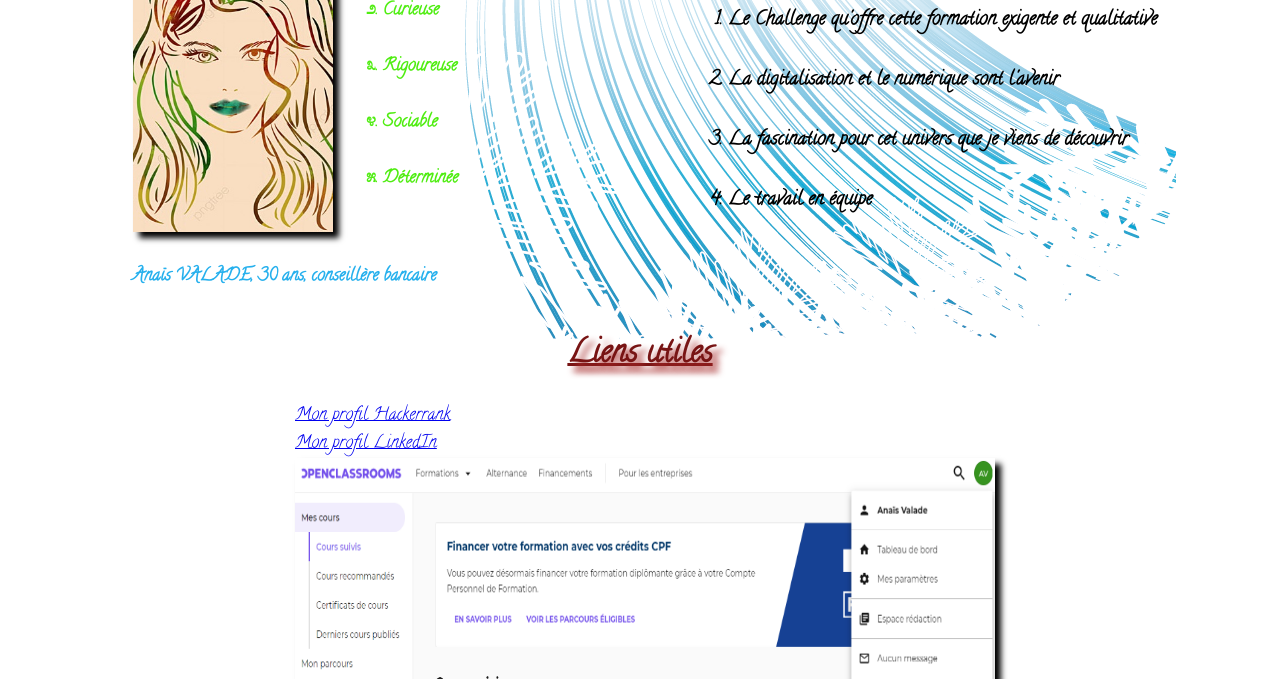
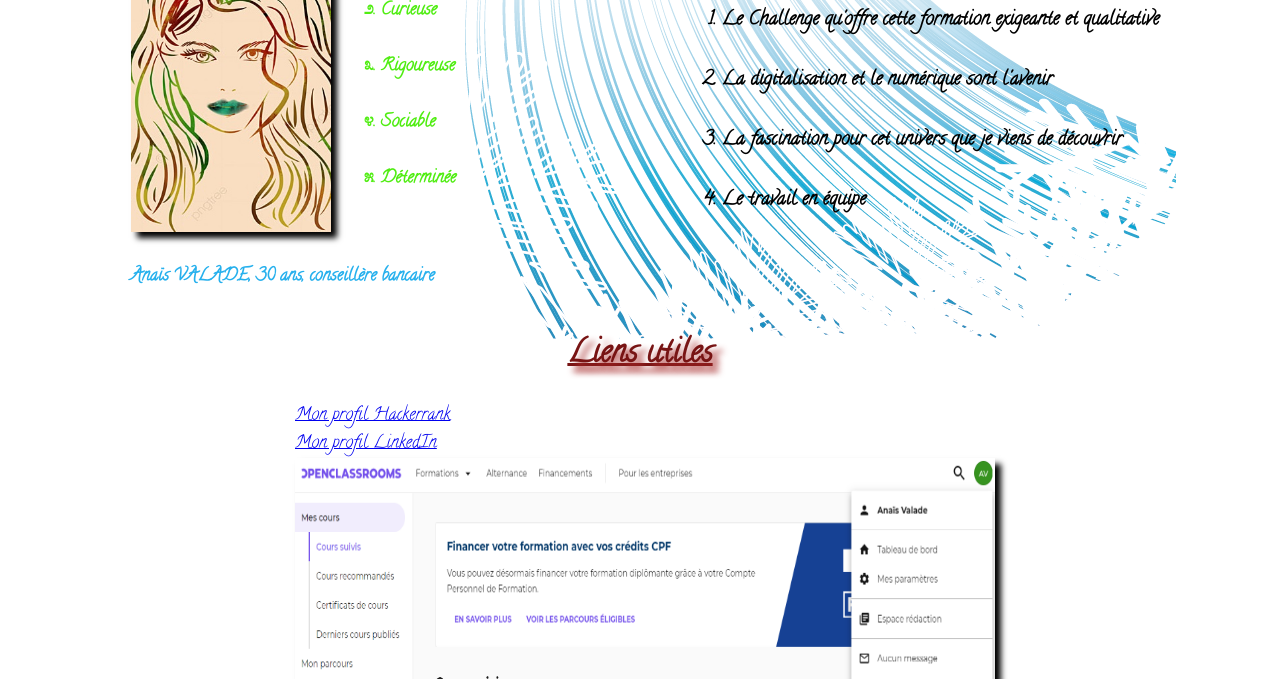
Before and after one commit to Izera33/carte_de_visite, a plain HTML site: page index.html in a window 1280 px wide. Shown: the part 421-1100 px from the top of the page. Drawn offline with Linux system fonts and the light colour scheme; files whose address does not match are found by name.

Commit message:
Update index.html

```diff
--- a/index.html
+++ b/index.html
@@ -37,7 +37,7 @@
 				<h1>Pourquoi intégrer Simplon ?</h1>
 
 						<ol class="raisons">
-							<li>Le Challenge qu'offre cette formation exigente et qualitative</li></br>
+							<li>Le Challenge qu'offre cette formation exigeante et qualitative</li></br>
 							<li>La digitalisation et le numérique sont l'avenir</li></br>
 							<li>La fascination pour cet univers que je viens de découvrir</li></br>
 							<li>Le travail en équipe</li>
```
